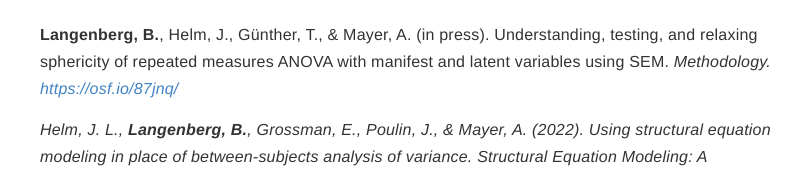
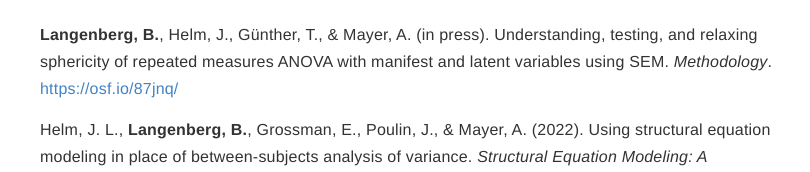
Before and after one commit to langenberg/langenberg.github.io, a plain HTML site: page docs/publications.html in a window 1280 px wide. Shown: the part 418-590 px from the top of the page, 365-1175 px from the left. Drawn offline with nearby package versions, Linux system fonts and the light colour scheme.

Commit message:
Update publications.html

```diff
--- a/docs/publications.html
+++ b/docs/publications.html
@@ -113,7 +113,7 @@
 </div>
 <div id="refereed-journal-articles" class="section level2 unlisted unnumbered hasAnchor">
 <h2>Refereed Journal Articles<a href="publications.html#refereed-journal-articles" class="anchor-section" aria-label="Anchor link to header"></a></h2>
-<p><strong>Langenberg, B.</strong>, Helm, J., Günther, T., &amp; Mayer, A. (in press). Understanding, testing, and relaxing sphericity of repeated measures ANOVA with manifest and latent variables using SEM. <em>Methodology<em>. <a href="https://osf.io/87jnq/" class="uri">https://osf.io/87jnq/</a></p>
+<p><strong>Langenberg, B.</strong>, Helm, J., Günther, T., &amp; Mayer, A. (in press). Understanding, testing, and relaxing sphericity of repeated measures ANOVA with manifest and latent variables using SEM. <em>Methodology</em>. <a href="https://osf.io/87jnq/" class="uri">https://osf.io/87jnq/</a></p>
 <p>Helm, J. L., <strong>Langenberg, B.</strong>, Grossman, E., Poulin, J., &amp; Mayer, A. (2022). Using structural equation modeling in place of between-subjects analysis of variance. <em>Structural Equation Modeling: A Multidisciplinary Journal</em>, 1–9. <a href="https://doi.org/10.1080/10705511.2022.2033977" class="uri">https://doi.org/10.1080/10705511.2022.2033977</a></p>
 <p>Kiefer, C., Lemmerich, F., <strong>Langenberg, B.</strong>, &amp; Mayer, A. (2022). Subgroup discovery in structural equation models. <em>Psychological Methods</em>. <a href="https://doi.org/10.1037/met0000524" class="uri">https://doi.org/10.1037/met0000524</a></p>
 <p><strong>Langenberg, B.</strong>, Janczyk, M., Koob, V., Kliegl, R., &amp; Mayer, A. (2022). A tutorial on using the paired t-test for power calculations in repeated measures ANOVA with interactions. <em>Behavior Research Methods</em>. <a href="https://doi.org/10.3758/s13428-022-01902-8" class="uri">https://doi.org/10.3758/s13428-022-01902-8</a></p>
```
